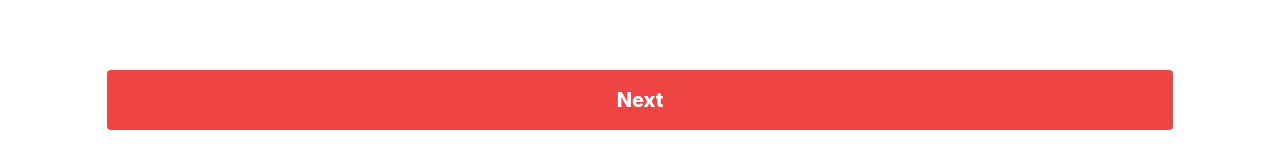
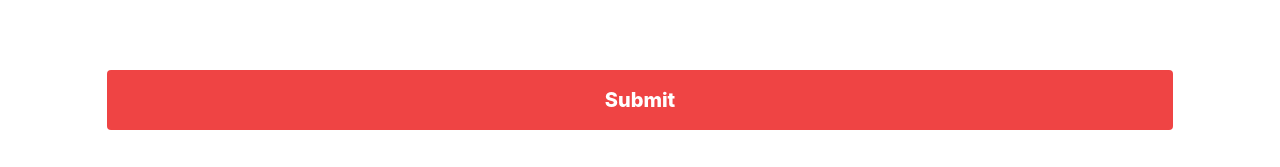
Before and after one commit to Service-Design-Studio/final-project-group-2-designerdz, a React (Create React App) app in the folder frontend/: page /review in a window 1280 px wide. Shown: the part 630-797 px from the top of the page. Built offline with nearby package versions, Linux system fonts and the light colour scheme.

Commit message:
review.js button text

```diff
--- a/frontend/src/pages/Review.js
+++ b/frontend/src/pages/Review.js
@@ -71,7 +71,7 @@ export default function Review() {
       <div className="flex flex-col absolute w-screen bottom-0 mb-10 items-center">
         <Button
           className="absolute w-screen bottom-0"
-          text="Next"
+          text="Submit"
           bgcolor="bg-red-500"
           hovercolor="hover:bg-red-700"
           onClick={() => {
```
